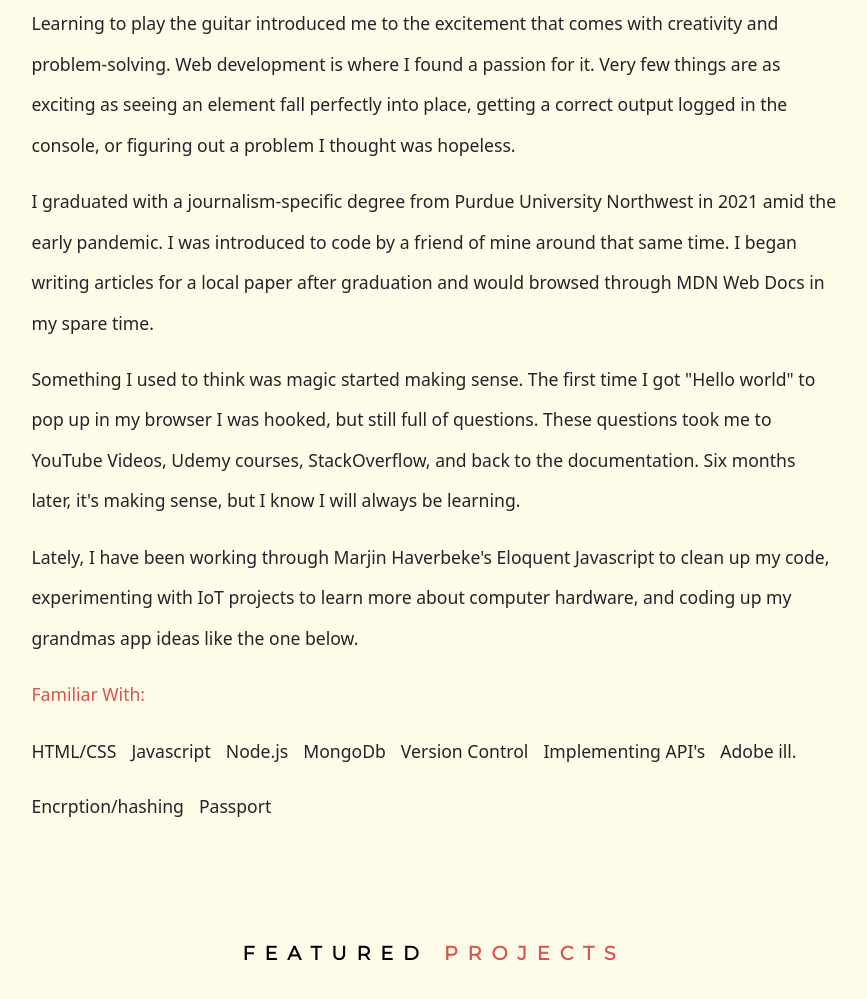
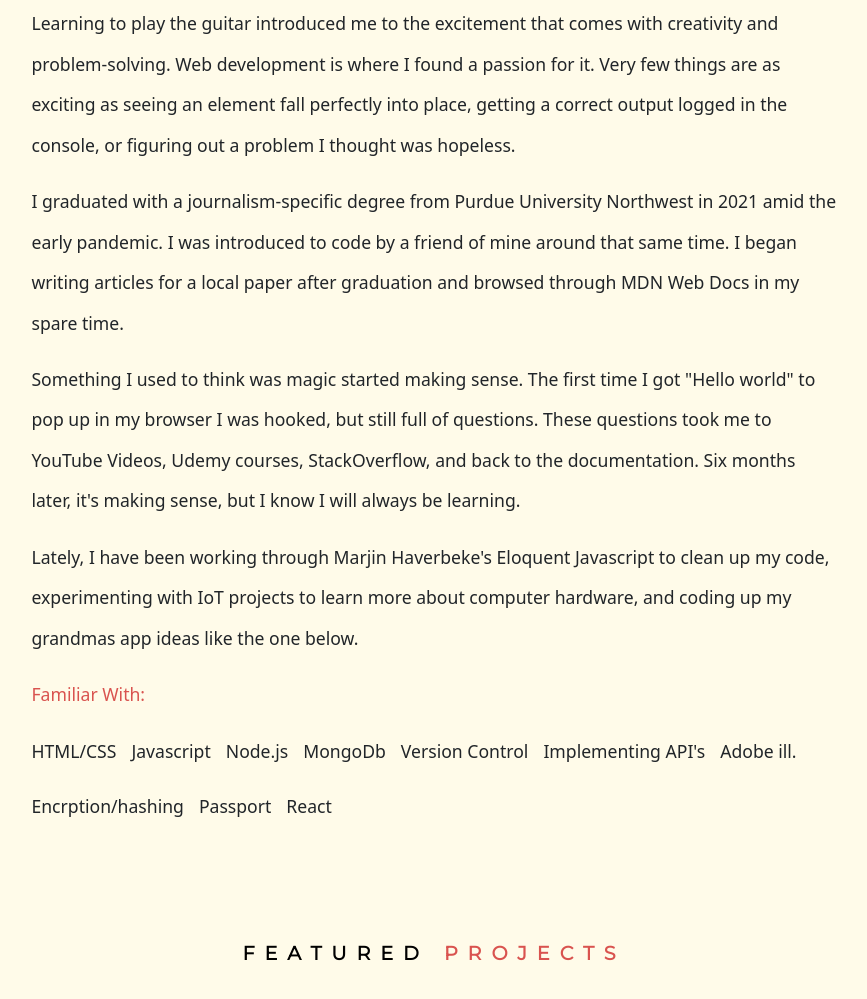
Before and after one commit to mrcrist2526/Mason-Personal-Site, a plain HTML site: page index.html in a window 1280 px wide. Shown: the part 807-1806 px from the top of the page, without its empty margins (206-1073 px from the left). Drawn offline with nearby package versions, Linux system fonts and the light colour scheme.

Commit message:
Corrected About section grammar

```diff
--- a/index.html
+++ b/index.html
@@ -70,7 +70,7 @@
       <p> I graduated with a journalism-specific degree from Purdue University Northwest
       in 2021 amid the early pandemic. I was introduced to code by a friend of mine
       around that same time. I began writing articles for a local paper after graduation
-      and would browsed through MDN Web Docs in my spare time.</p>
+      and browsed through MDN Web Docs in my spare time.</p>
       <p> Something I used to think was magic started making sense. The first time I got
       "Hello world" to pop up in my browser I was hooked, but still full of questions.
       These questions took me to YouTube Videos, Udemy courses, StackOverflow, and back
@@ -92,6 +92,7 @@
       <li>Adobe ill.</li>
       <li>Encrption/hashing</li>
       <li>Passport</li>
+      <li>React</li>
     </ul>
     </div>
 
```
